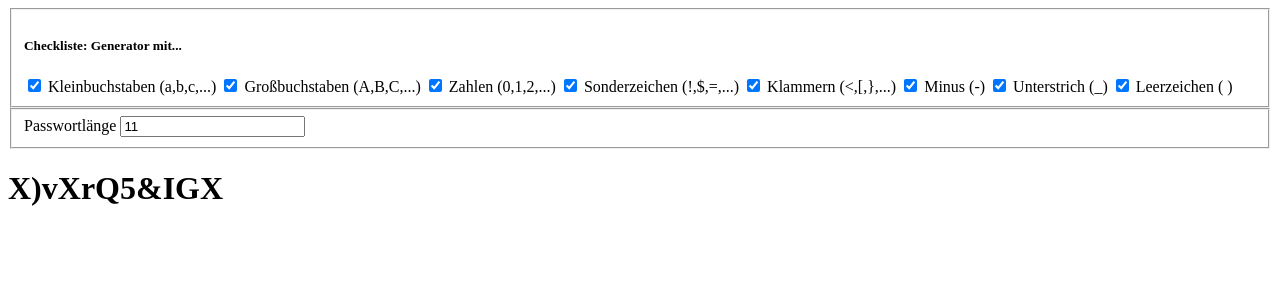
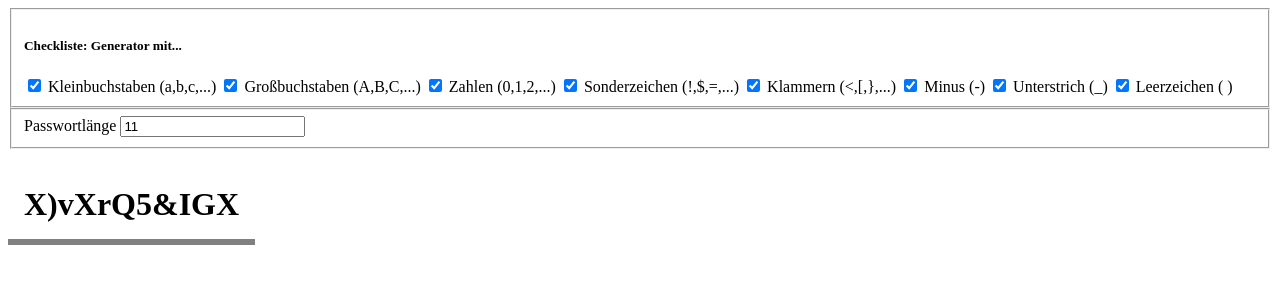
Before and after one commit to webdynamik/password-generator, a plain HTML site: page demo.html in a window 1280 px wide. Drawn offline with Linux system fonts and the light colour scheme.

Commit message:
quick and dirty - inline css styles

```diff
--- a/demo.html
+++ b/demo.html
@@ -45,7 +45,7 @@
     </fieldset>
 </form>
 
-<h1 class="pw"></h1>
+<h1 class="pw" style="border-bottom: .2em solid gray;width: auto;display: inline-block; padding: .5em;"></h1>
 
 <script src="passwort-generator.min.js"></script>
 <script>
```
